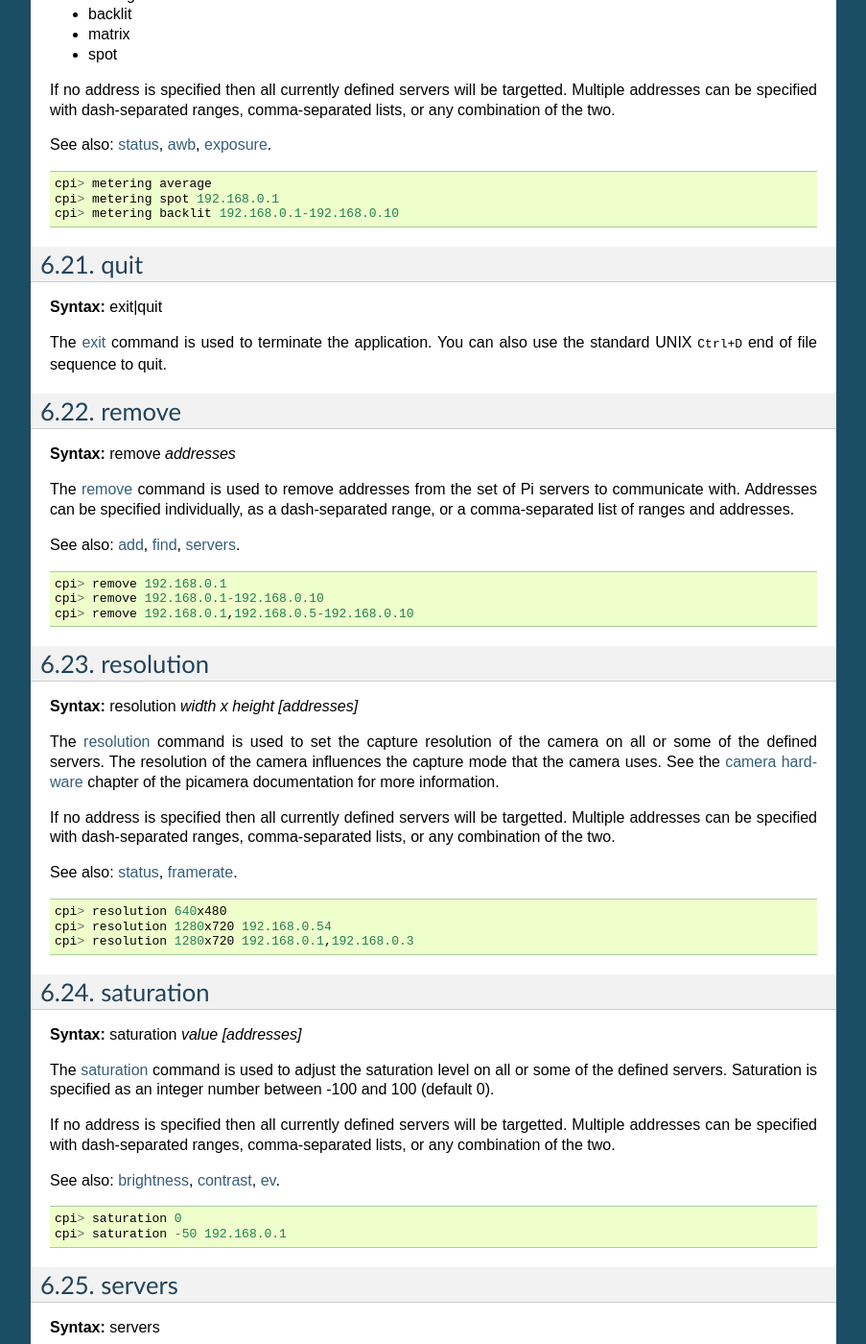
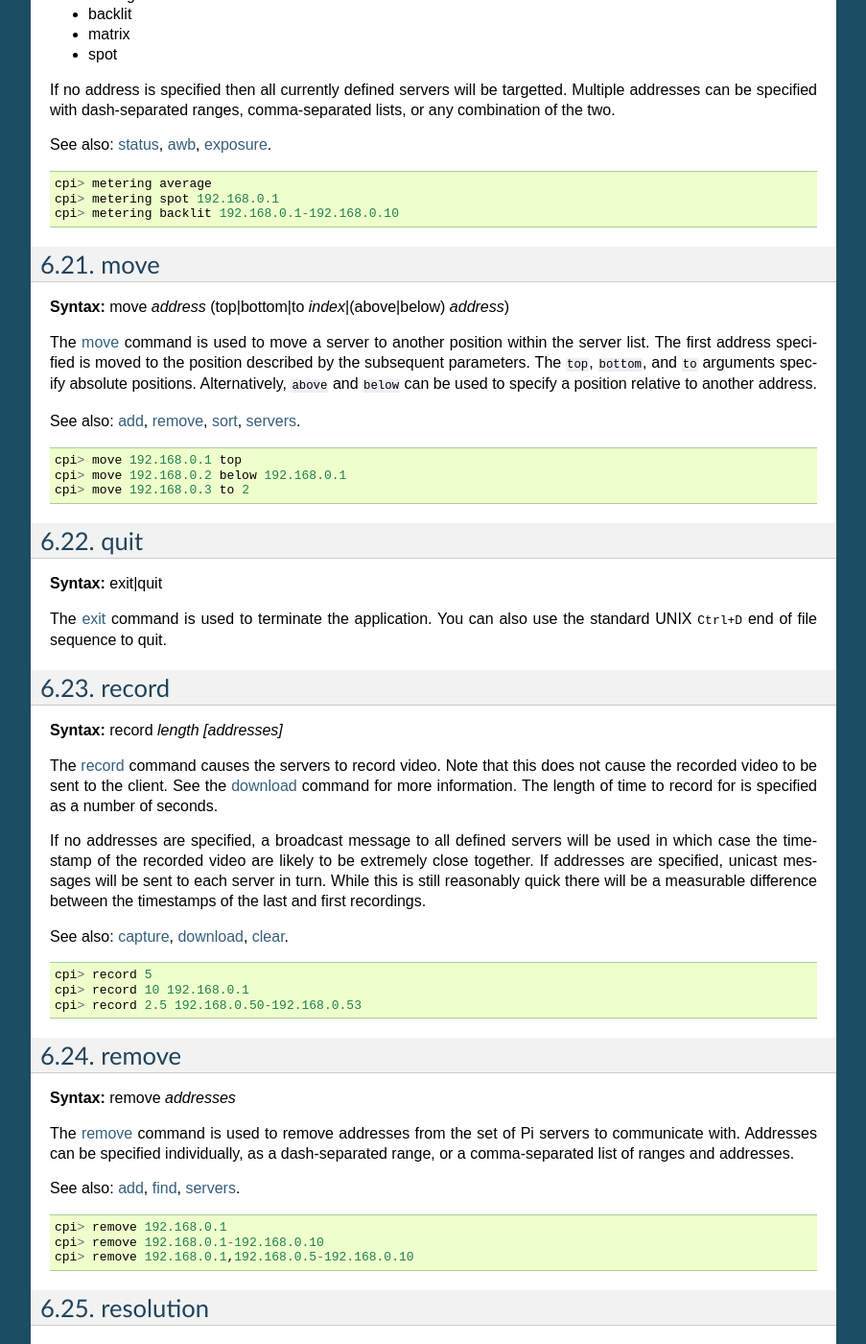
Before and after one commit to waveform-computing/compoundpi, a Sphinx documentation site: the page built from docs/commands.rst, in a window 1280 px wide and 1400 px high, scrolled down 6967 px. Shown: the whole window at 96% size, without its empty margins (198-1101 px from the left). Built offline with Sphinx 7.4.7, drawn with Linux system fonts in a browser that asks for light colours; some of the changed text lies outside the part shown.

Commit message:
Documentation updates
Missing online docs for sort, move, record, and missing method
docstrings for CompoundPiClient.close, CompoundPiClient.servers.

```diff
--- a/docs/commands.rst
+++ b/docs/commands.rst
@@ -190,7 +190,7 @@
 be a measurable difference between the timestamps of the last and first
 captures.
 
-See also: :ref:`command_download`, :ref:`command_clear`.
+See also: :ref:`command_record`, :ref:`command_download`, :ref:`command_clear`.
 
 ::
 
@@ -534,6 +534,29 @@
     cpi> metering backlit 192.168.0.1-192.168.0.10
 
 
+.. _command_move:
+
+move
+====
+
+**Syntax:** move *address* (top|bottom|to *index*\|(above|below) *address*)
+
+The :ref:`command_move` command is used to move a server to another position
+within the server list. The first address specified is moved to the position
+described by the subsequent parameters. The ``top``, ``bottom``, and ``to``
+arguments specify absolute positions. Alternatively, ``above`` and ``below``
+can be used to specify a position relative to another address.
+
+See also: :ref:`command_add`, :ref:`command_remove`, :ref:`command_sort`,
+:ref:`command_servers`.
+
+::
+
+    cpi> move 192.168.0.1 top
+    cpi> move 192.168.0.2 below 192.168.0.1
+    cpi> move 192.168.0.3 to 2
+
+
 .. _command_quit:
 
 quit
@@ -543,6 +566,35 @@
 
 The :ref:`command_exit` command is used to terminate the application. You can
 also use the standard UNIX :kbd:`Ctrl+D` end of file sequence to quit.
+
+
+.. _command_record:
+
+record
+======
+
+**Syntax:** record *length* *[addresses]*
+
+The :ref:`command_record` command causes the servers to record video. Note that
+this does not cause the recorded video to be sent to the client. See the
+:ref:`command_download` command for more information. The length of time to
+record for is specified as a number of seconds.
+
+If no addresses are specified, a broadcast message to all defined servers will
+be used in which case the timestamp of the recorded video are likely to be
+extremely close together. If addresses are specified, unicast messages will be
+sent to each server in turn.  While this is still reasonably quick there will
+be a measurable difference between the timestamps of the last and first
+recordings.
+
+See also: :ref:`command_capture`, :ref:`command_download`,
+:ref:`command_clear`.
+
+::
+
+  cpi> record 5
+  cpi> record 10 192.168.0.1
+  cpi> record 2.5 192.168.0.50-192.168.0.53
 
 
 .. _command_remove:
@@ -626,7 +678,8 @@
 with the :ref:`command_find`, :ref:`command_add`, and :ref:`command_remove`
 commands.
 
-See also: :ref:`command_find`, :ref:`command_add`, :ref:`command_remove`.
+See also: :ref:`command_find`, :ref:`command_add`, :ref:`command_remove`,
+:ref:`command_move`, :ref:`command_sort`.
 
 ::
 
@@ -653,6 +706,25 @@
   cpi> set capture_count 5
 
 
+.. _command_sort:
+
+sort
+====
+
+**Syntax:** sort *[reverse]*
+
+The :ref:`command_sort` command is used to sort the list of defined servers
+numerically forwards or, if ``reverse`` is specified, backwards.
+
+See also: :ref:`command_add`, :ref:`command_remove`, :ref:`command_move`,
+:ref:`command_find`.
+
+::
+
+    cpi> sort
+    cpi> sort reverse
+
+
 .. _command_status:
 
 status
```
Also changed, not shown: 2 other files.
